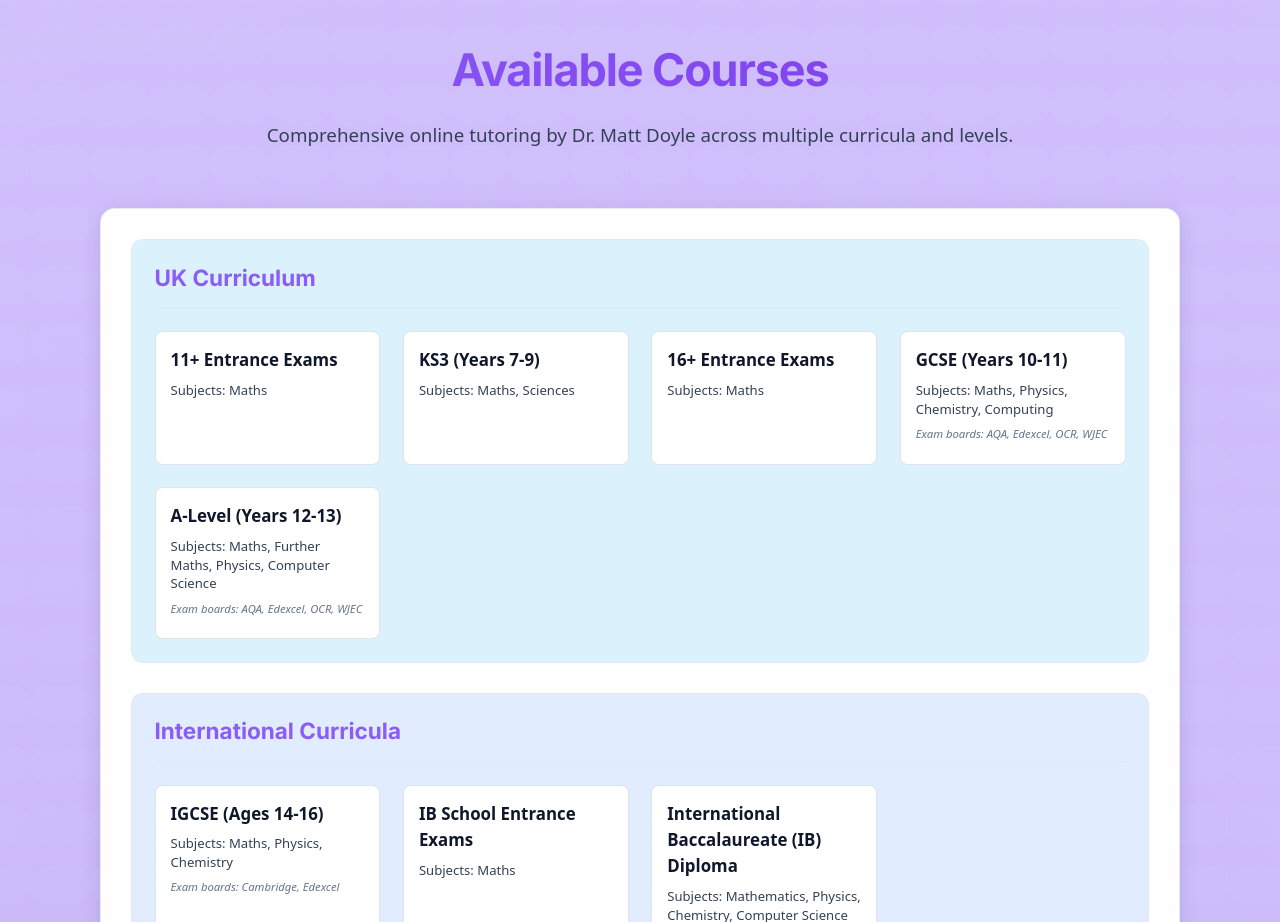
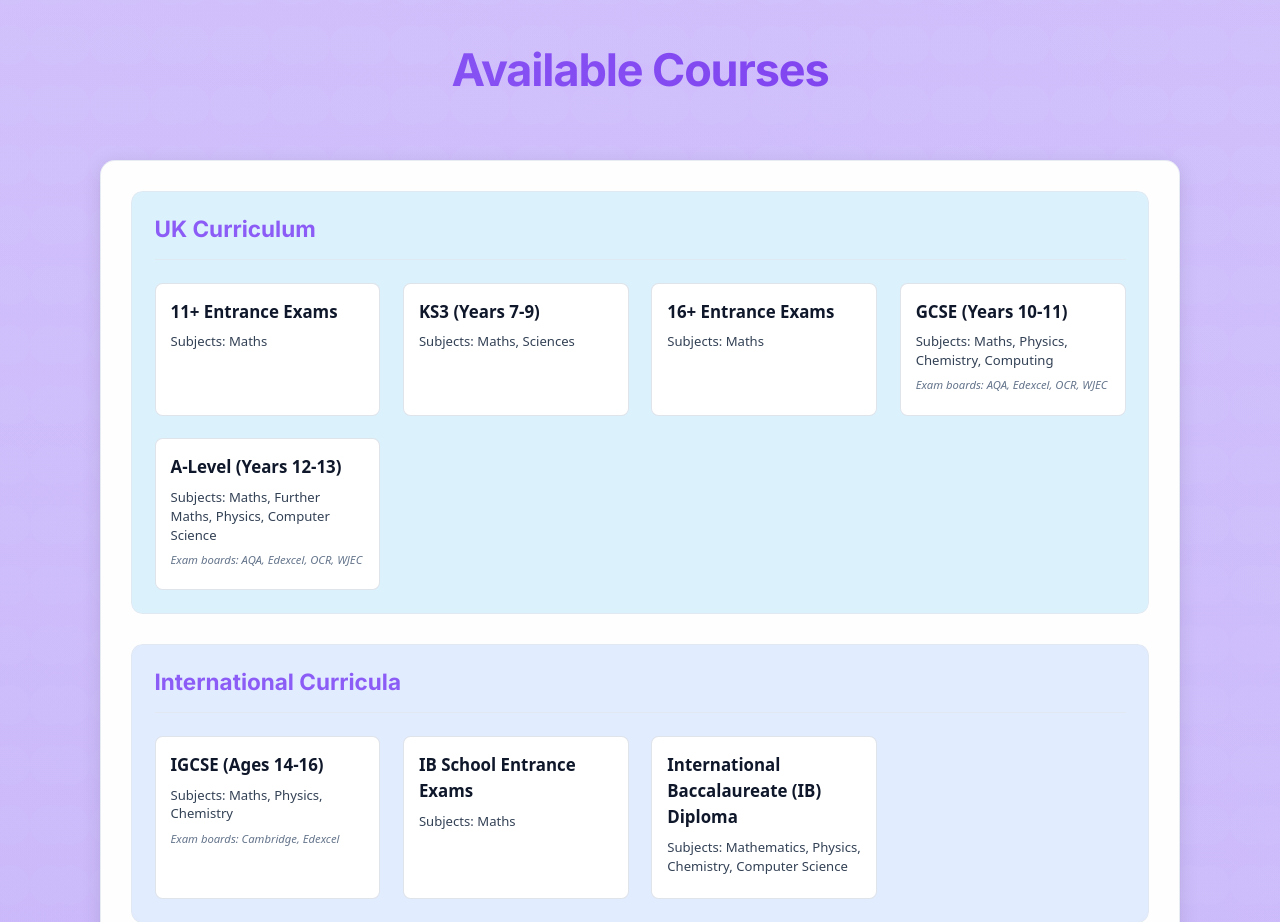
Before and after one commit to matthewjdoyle/tutor, a React (Vite) app: page /#/services in a window 1280 px wide. Shown: the part 900-1822 px from the top of the page. Built offline with nearby package versions, Linux system fonts and the light colour scheme; no server answers.

Commit message:
Update ServicesPage.tsx

```diff
--- a/src/pages/ServicesPage.tsx
+++ b/src/pages/ServicesPage.tsx
@@ -49,7 +49,6 @@ export const ServicesPage: React.FC = () => {
         {/* Course Offerings Section */}
         <Section
           title="Available Courses"
-          subtitle={`Comprehensive online tutoring by ${TUTOR_NAME} across multiple curricula and levels.`}
           className="pt-20"
         >
           <div className="card-elevated rounded-2xl p-8 shadow-lg">
```
